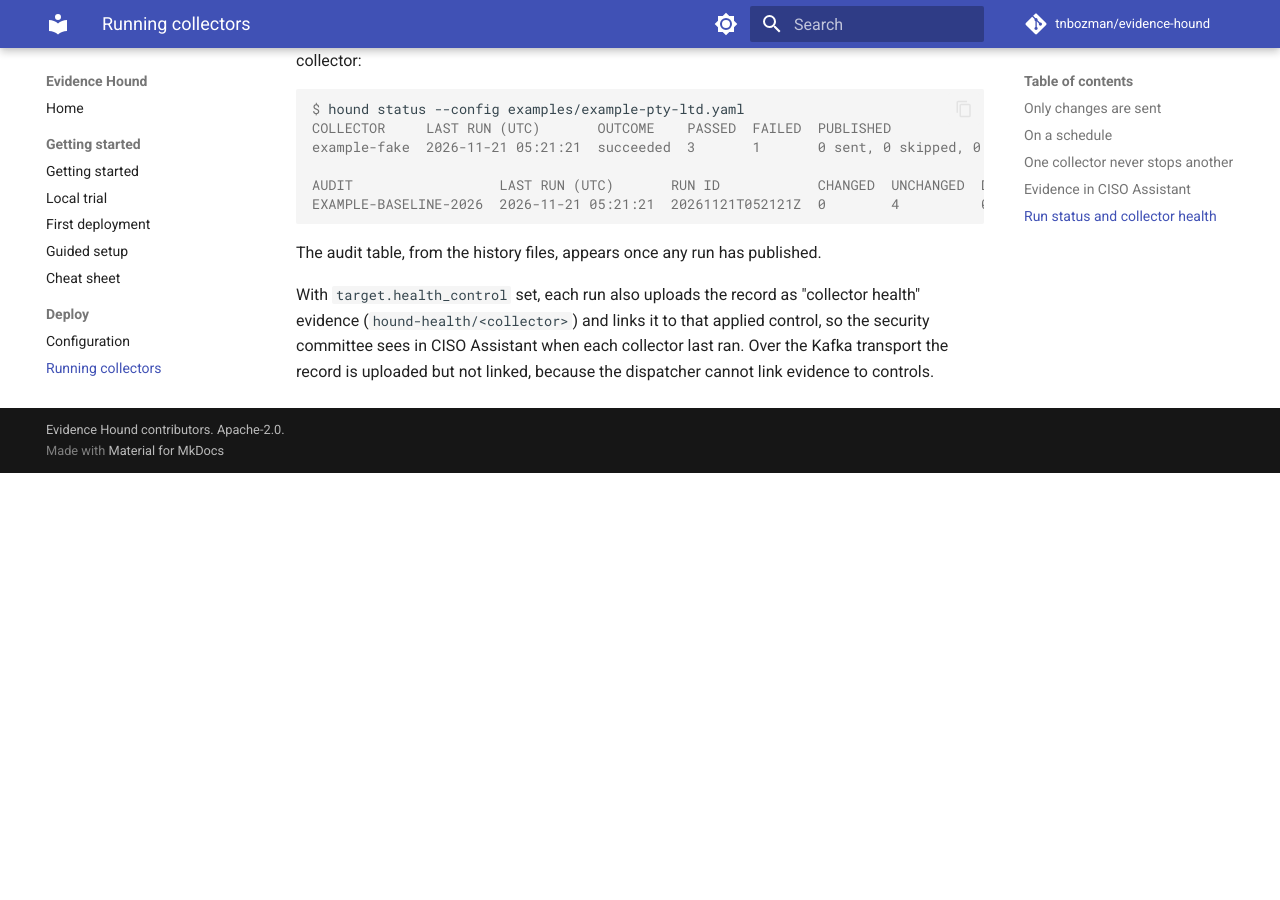
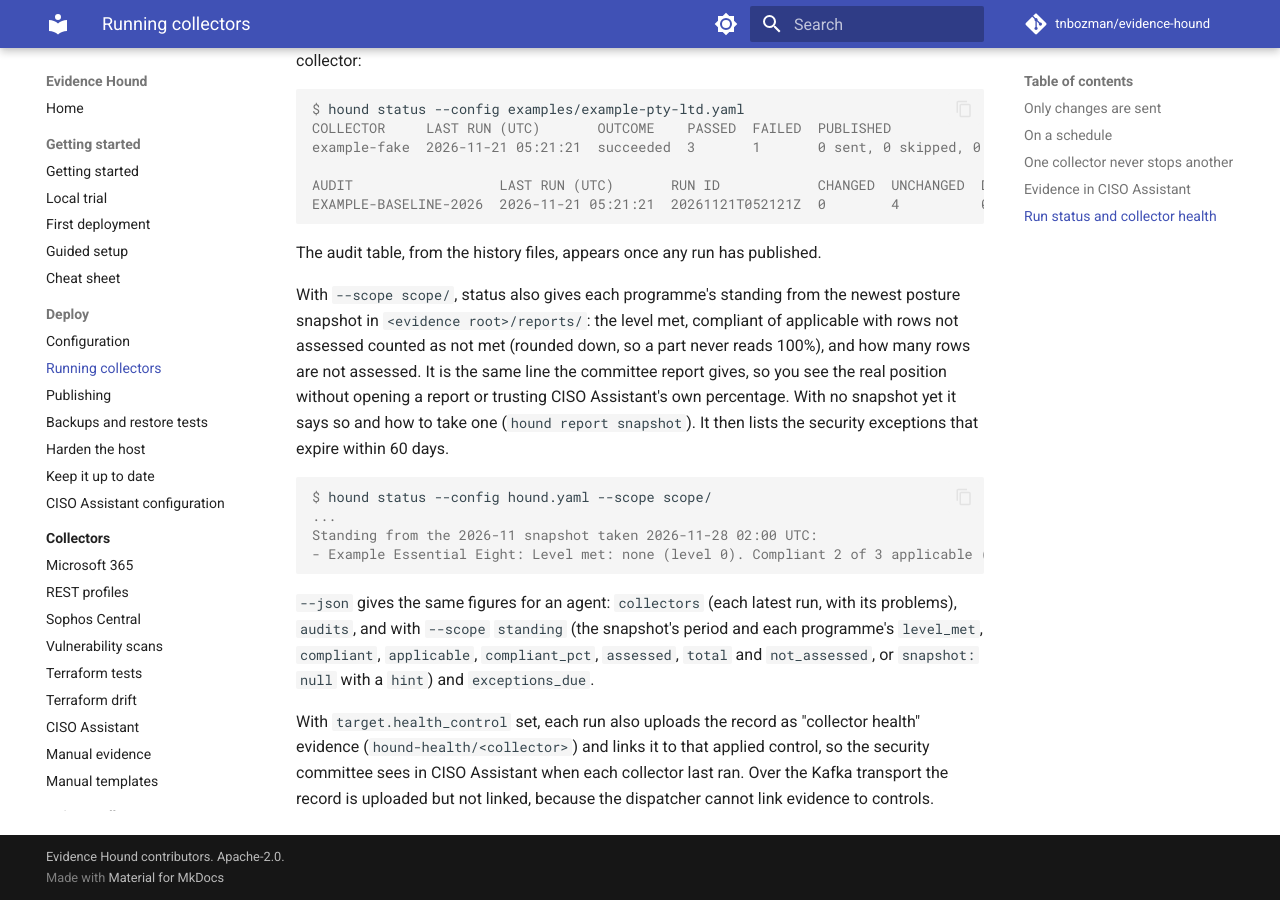
Before and after one commit to tnbozman/evidence-hound, an MkDocs documentation site: the page built from docs/running.md, in a window 1280 px wide and 900 px high, scrolled down 3449 px. Built offline with MkDocs 1.6.1 and Material for MkDocs 9.7.7, drawn with Linux system fonts in a browser that asks for light colours; comment, search, counter and statistics services are not loaded; before the commit the page ends 3922 px from its top, so only the background shows below that.

Commit message:
docs(s16-07): standing in hound status in the running guide, GRC routine, cheat sheet and operate-collectors skill; functional check
Co-Authored-By: Claude Opus 5.5 <noreply@anthropic.com>
Claude-Session: https://claude.ai/code/session_01QC7Mi88DCzDgw6LYwYAYhv

````diff
--- a/docs/running.md
+++ b/docs/running.md
@@ -110,4 +110,21 @@ EXAMPLE-BASELINE-2026  2026-11-21 05:21:21  20261121T052121Z  0        4
 
 The audit table, from the history files, appears once any run has published.
 
+With `--scope scope/`, status also gives each programme's standing from the newest posture snapshot in `<evidence root>/reports/`: the
+level met, compliant of applicable with rows not assessed counted as not met (rounded down, so a part never reads 100%), and how many rows
+are not assessed. It is the same line the committee report gives, so you see the real position without opening a report or trusting
+CISO Assistant's own percentage. With no snapshot yet it says so and how to take one (`hound report snapshot`). It then lists the
+security exceptions that expire within 60 days.
+
+```console
+$ hound status --config hound.yaml --scope scope/
+...
+Standing from the 2026-11 snapshot taken 2026-11-28 02:00 UTC:
+- Example Essential Eight: Level met: none (level 0). Compliant 2 of 3 applicable (66%), counting rows not assessed as not met; assessed 3 of 4; not assessed: 1.
+```
+
+`--json` gives the same figures for an agent: `collectors` (each latest run, with its problems), `audits`, and with `--scope`
+`standing` (the snapshot's period and each programme's `level_met`, `compliant`, `applicable`, `compliant_pct`, `assessed`, `total` and
+`not_assessed`, or `snapshot: null` with a `hint`) and `exceptions_due`.
+
 With `target.health_control` set, each run also uploads the record as "collector health" evidence (`hound-health/<collector>`) and links it to that applied control, so the security committee sees in CISO Assistant when each collector last ran. Over the Kafka transport the record is uploaded but not linked, because the dispatcher cannot link evidence to controls.
````
Also changed, not shown: agent/skills/operate-collectors.md (+3 -2 lines), docs/cheatsheet.md (+1 -1 lines), docs/operate/grc-member.md (+2 -1 lines), docs/sprints/s16-governance-and-metrics.md (+5 -0 lines), 1 other file.
